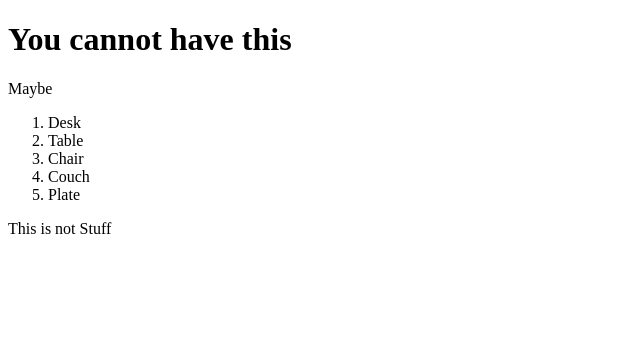
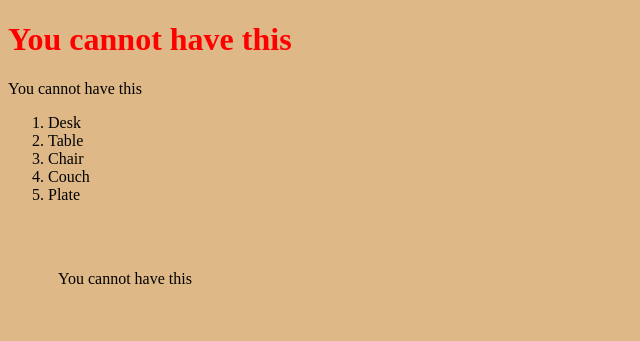
Before and after one commit to aaronhensley/vschool, a plain HTML site: page vscode/index.html in a window 1280 px wide. Shown: the whole page, without its empty margins (0-640 px from the left). Drawn offline with Linux system fonts and the light colour scheme.

Commit message:
Did practice with modifying text and styles in js

```diff
--- a/vscode/app.js
+++ b/vscode/app.js
@@ -1,7 +1,15 @@
-var text = document.querySelector("para").textContent
-document.querySelector("head").textContent = text
+var text = document.querySelector("#head").textContent
+document.querySelector("#para").textContent = text
+
+document.querySelector("#notstuff").textContent = text
+
+head.style.color = "red"
+
+notstuff.style.padding = "50px"
+
+document.body.style.backgroundColor = "burlywood"
 
 var myBtn = document.getElementById("head")
 myBtn.addEventListener("click" , function(){
-alert("No")
+alert("No!")
 })
--- a/vscode/index.html
+++ b/vscode/index.html
@@ -13,7 +13,7 @@
                 <li class="thing">Couch</li>
                 <li class="thing">Plate</li>
             </ol>
-            <p id="not stuff">This is not Stuff</p>
+            <p id="notstuff">This is not Stuff</p>
            <script src="app.js"></script>
         </body>
     </html>
```
